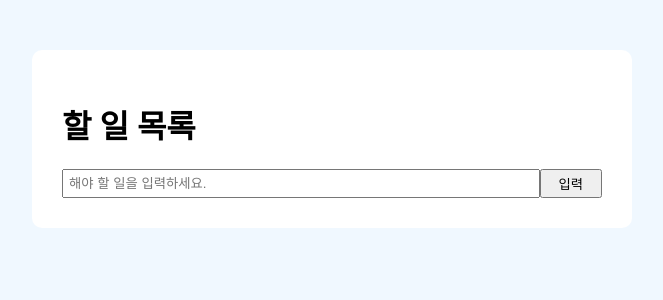
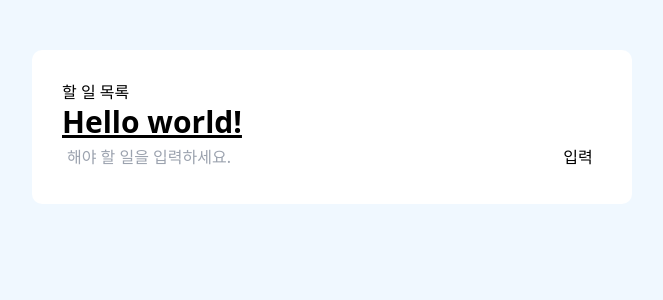
Before and after one commit to frod5/reactstudy, a React (Create React App) app: page / in a window 1280 px wide. Shown: the top 300 px of the page, without its empty margins (308-971 px from the left). Built offline with nearby package versions, Linux system fonts and the light colour scheme.

Commit message:
TailWind css 설치

```diff
--- a/package.json
+++ b/package.json
@@ -34,5 +34,10 @@
       "last 1 firefox version",
       "last 1 safari version"
     ]
+  },
+  "devDependencies": {
+    "autoprefixer": "^10.4.16",
+    "postcss": "^8.4.31",
+    "tailwindcss": "^3.3.5"
   }
 }
--- a/src/App.css
+++ b/src/App.css
@@ -1,3 +1,7 @@
+@tailwind base;
+@tailwind components;
+@tailwind utilities;
+
 .container {
   margin: auto;
   max-width: 600px;
--- a/src/App.js
+++ b/src/App.js
@@ -29,6 +29,8 @@
           <h1>할 일 목록</h1>
         </div>
 
+        <h1 className="text-3xl font-bold underline">Hello world!</h1>
+
         <List
           todoData = {todoData}
           setTodoData = {setTodoData}
--- /dev/null
+++ b/tailwind.config.js
@@ -0,0 +1,10 @@
+/** @type {import('tailwindcss').Config} */
+module.exports = {
+  content: [
+      "./src/**/*.{js,jsx,ts,tsx}",
+  ],
+  theme: {
+    extend: {},
+  },
+  plugins: [],
+}
```
Also changed, not shown: 1 other file (tests, documents, lock files or other folders).
